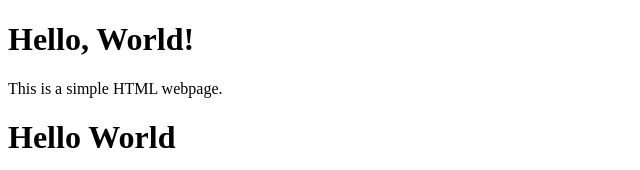
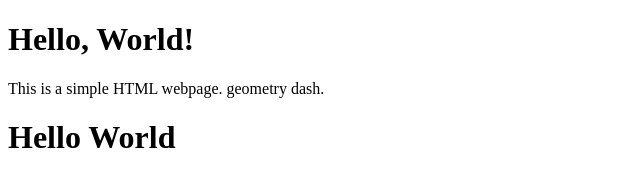
Before and after one commit to Glaeden7/Glaeden7.github.io, a plain HTML site: page index.html in a window 1280 px wide. Shown: the top 170 px of the page, without its empty margins (0-640 px from the left). Drawn offline with Linux system fonts and the light colour scheme.

Commit message:
Add files via upload

```diff
--- a/index.html
+++ b/index.html
@@ -7,7 +7,7 @@
 </head>
 <body>
 	<h1>Hello, World!</h1>
-	<p>This is a simple HTML webpage.</p>
+	<p>This is a simple HTML webpage. geometry dash.</p>
 </body>
 </html>
 <!DOCTYPE html>
```
